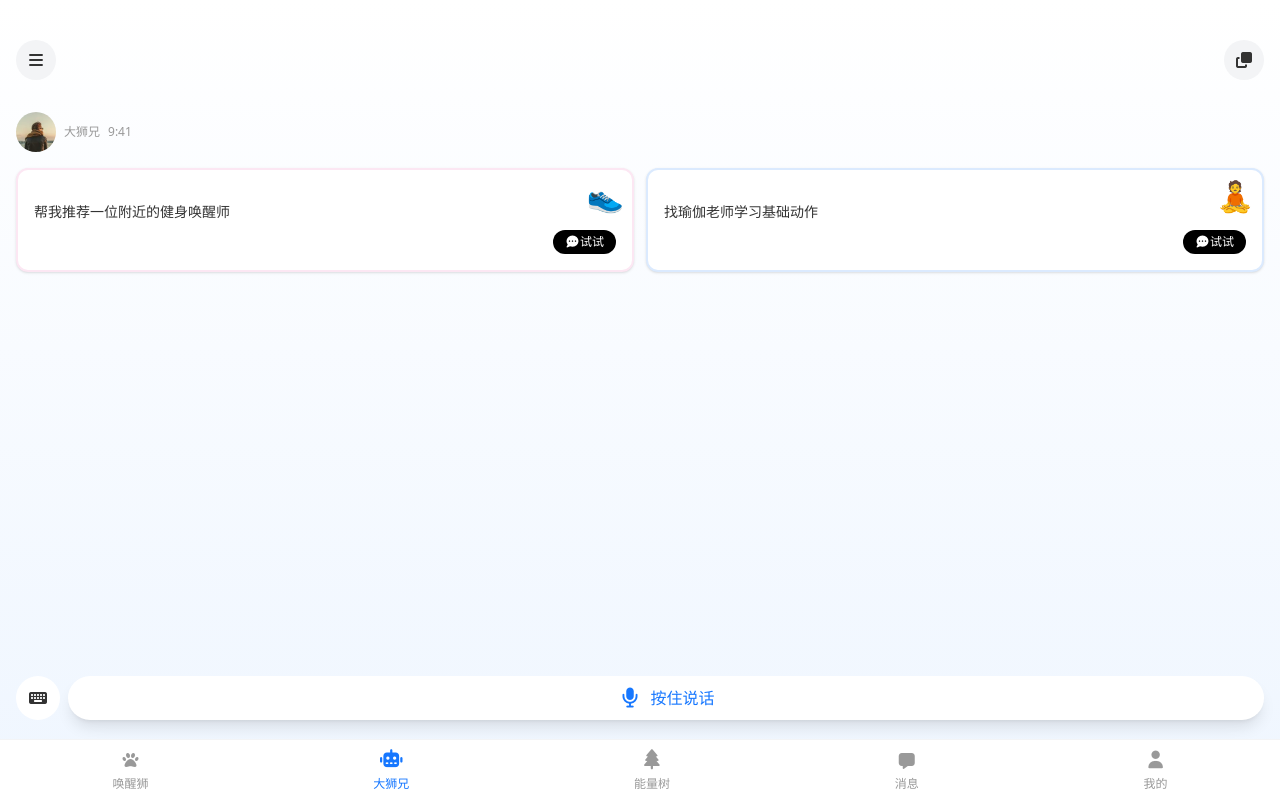
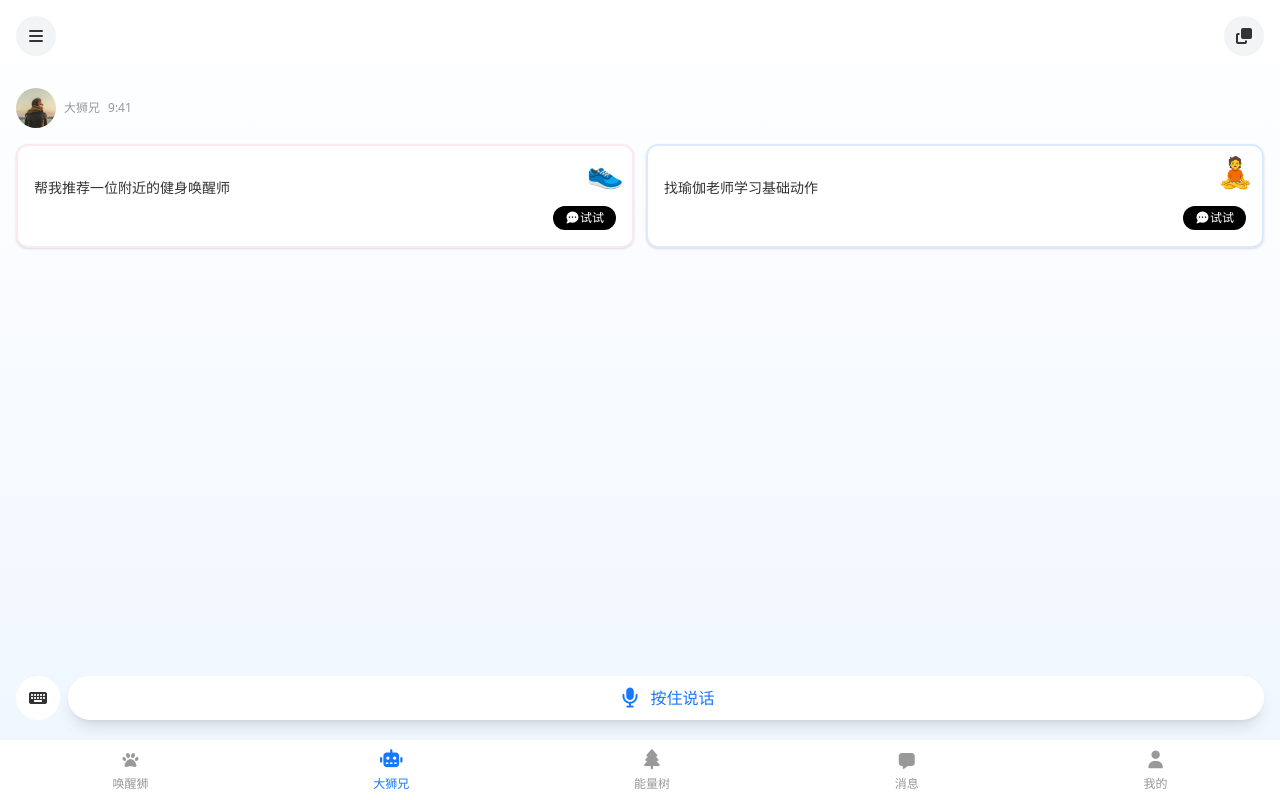
Before and after one commit to RosyDawns/hxs-demo1, a Vue app: page /ai-assistant in a window 1280 px wide. Built offline with nearby package versions, Linux system fonts and the light colour scheme; a web font is replaced by a local one.

Commit message:
init(project): 修改文字描述

```diff
--- a/src/views/AIAssistantPage.vue
+++ b/src/views/AIAssistantPage.vue
@@ -3,7 +3,7 @@
     class="page bg-gradient-to-b from-white to-blue-50 min-h-screen flex flex-col"
     id="page-ai-assistant"
   >
-    <div class="pt-10 px-4 mb-6 flex justify-between items-center">
+    <div class=" sticky top-0 z-50 bg-white pt-4 px-4 mb-6 flex justify-between items-center">
       <div class="flex items-center">
         <button
           class="w-10 h-10 rounded-full bg-gray-100 flex items-center justify-center"
```
